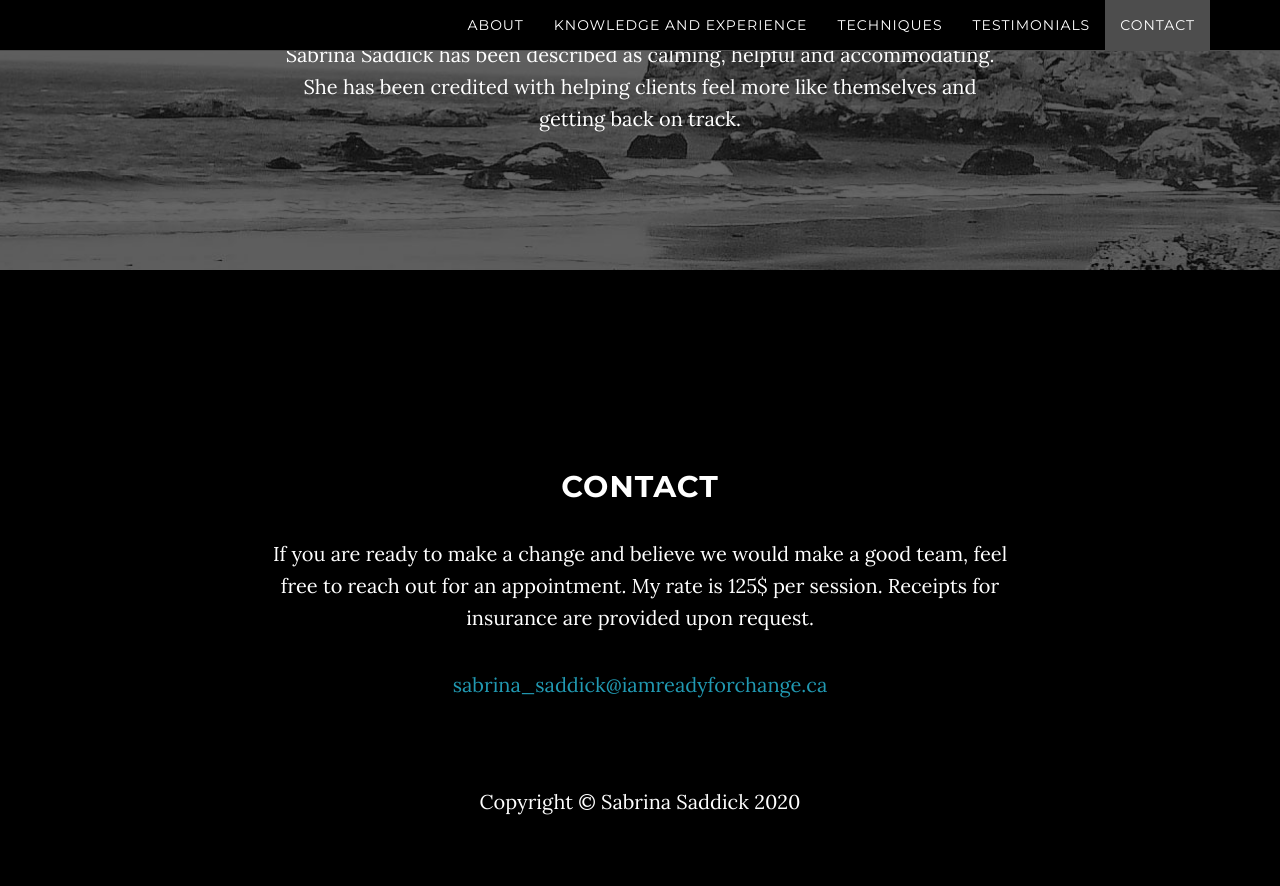
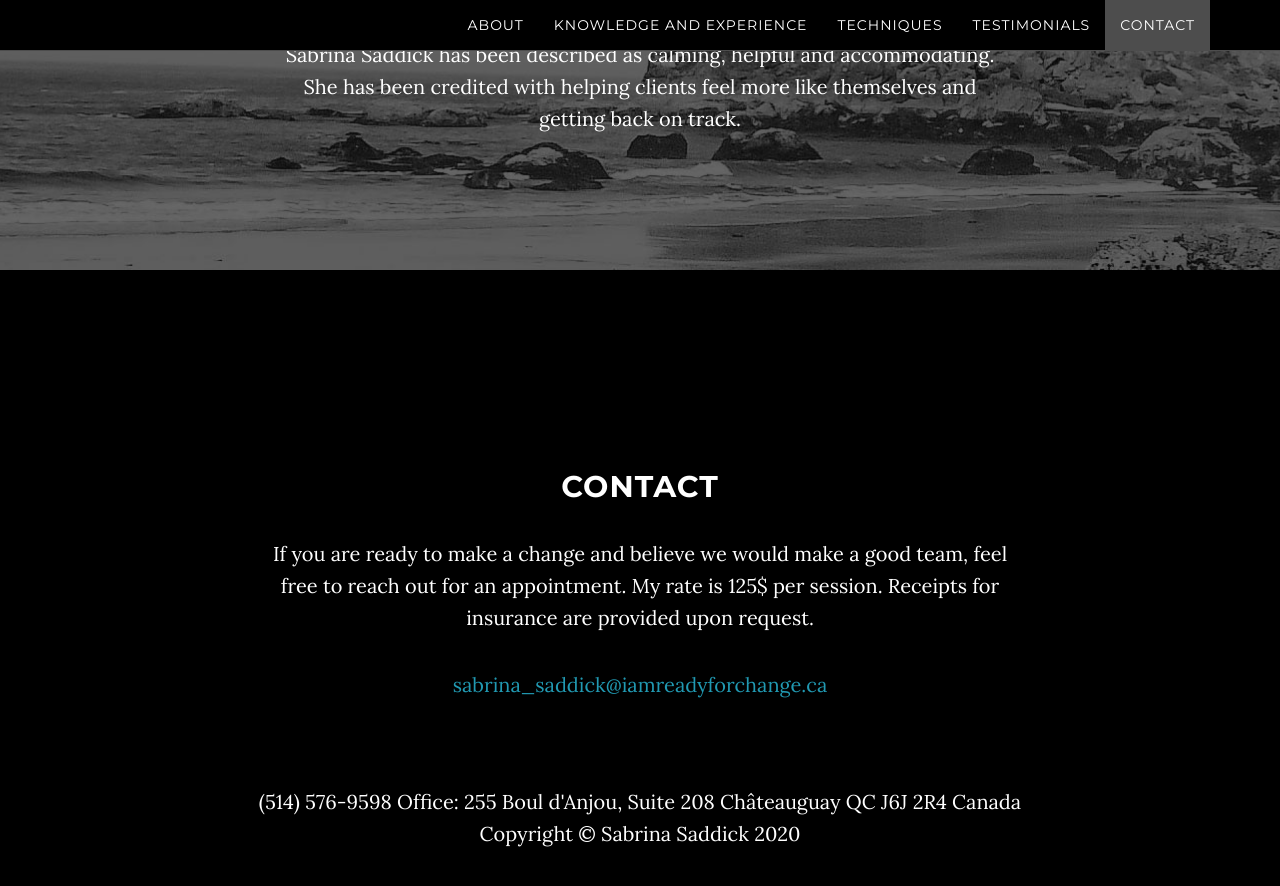
Before and after one commit to iamreadyforchange/iamreadyforchange.github.io, a Jekyll site: the page built from index.html, in a window 1280 px wide and 900 px high, scrolled down 3370 px. Shown: the top 886 px of the window. Built offline with Jekyll 4.4.1, drawn with Linux system fonts in a browser that asks for light colours.

Commit message:
Adding number and address to footer.

```diff
--- a/_includes/footer.html
+++ b/_includes/footer.html
@@ -1,6 +1,13 @@
     <!-- Footer -->
     <footer>
         <div class="container text-center">
+            <p>
+              (514) 576-9598
+              Office:
+                255 Boul d'Anjou, Suite 208
+                Châteauguay QC J6J 2R4
+                Canada
+            </p>
             <p>Copyright &copy; {{ site.footer }} 20{{ site.time | date: '%y' }}</p>
         </div>
     </footer>
```
